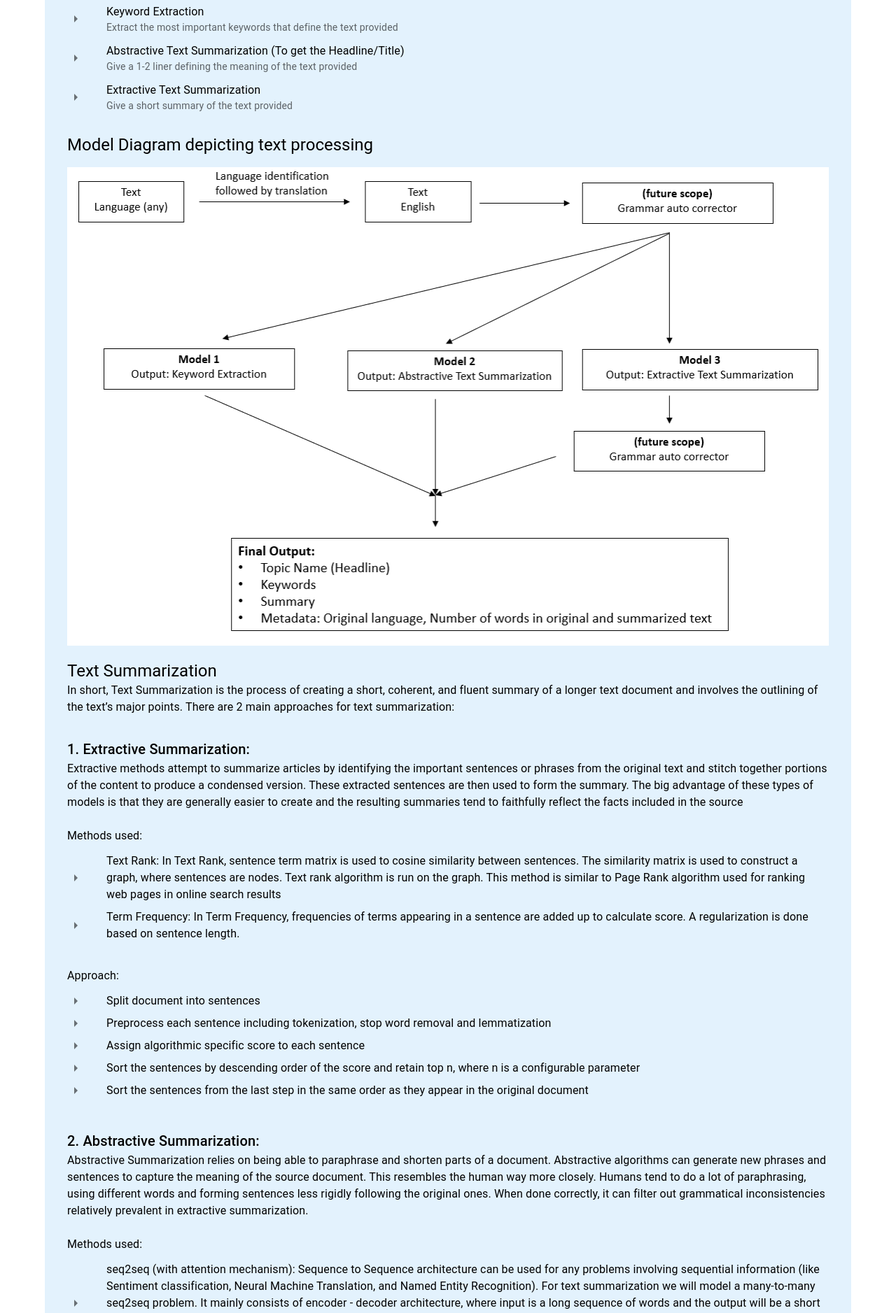
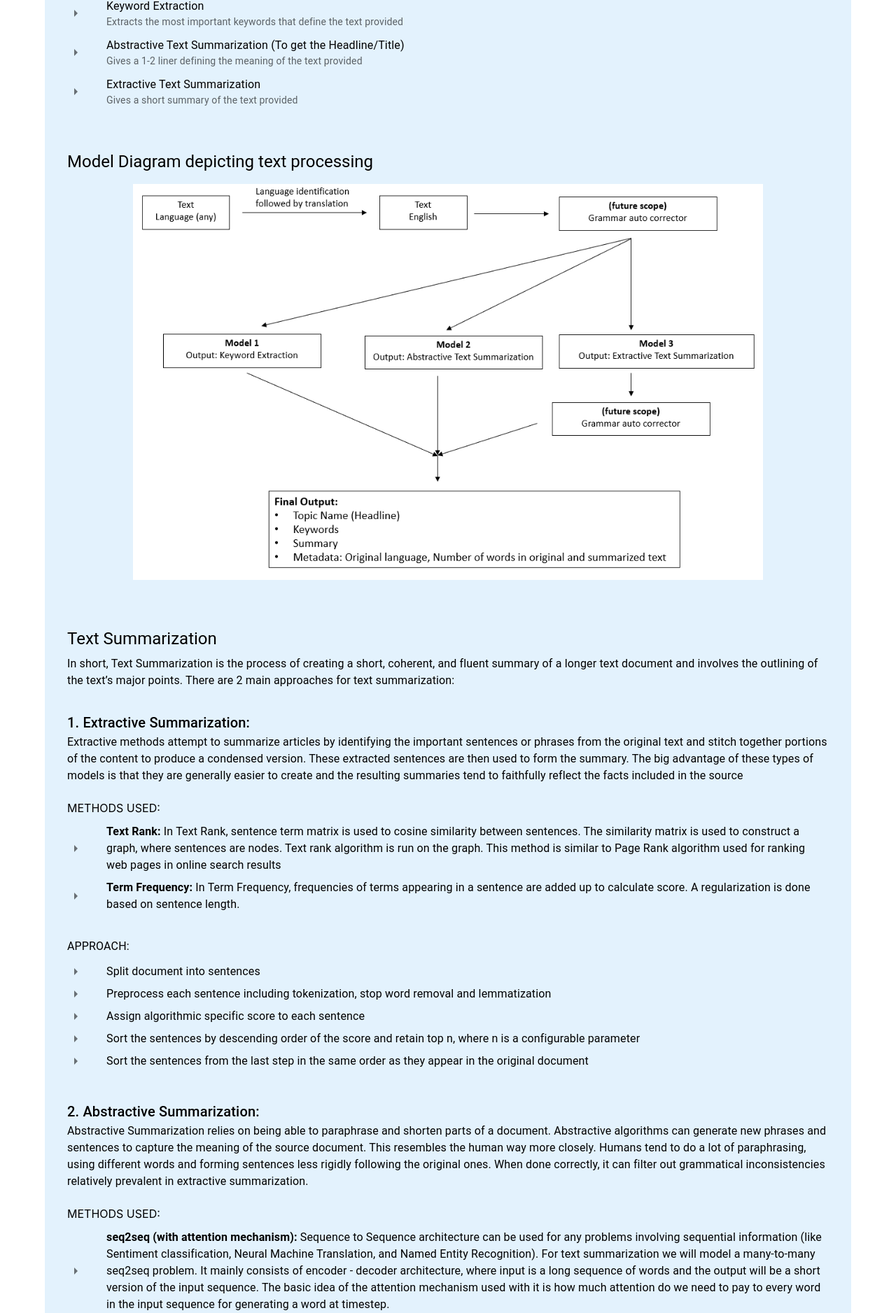
Before and after one commit to atharvadpatil/MTASE-frontend, a React (Create React App) app: page /approach in a window 1280 px wide. Shown: the part 367-2244 px from the top of the page at 70% size. Built offline with nearby package versions, Linux system fonts and the light colour scheme.

Commit message:
approach page completed

```diff
--- a/src/components/approach.js
+++ b/src/components/approach.js
@@ -15,12 +15,15 @@ import ListItem from '@mui/material/ListItem';
 import ListItemIcon from '@mui/material/ListItemIcon';
 import ListItemText from '@mui/material/ListItemText';
 import ArrowRightIcon from '@mui/icons-material/ArrowRight';
+
+
+
 const Approach = () => {
     return (
         <>
             <Container>
                 <Box sx={{ textAlign: "left" }}>
-                    <Box mt={6} mb={4} pt={3} pb={3} pl={4} pr={4} style={{ backgroundColor: "#e3f2fd", borderRadius: "20px" }}>
+                    <Box mt={5} mb={4} pt={3} pb={3} pl={4} pr={4} style={{ backgroundColor: "#e3f2fd", borderRadius: "20px" }}>
                         <Box justifyContent="flex-start" mb={2}>
                             <Box sx={{ fontSize: 'h4.fontSize', fontWeight: 'regular' }}>
                                 Multilingual Text Analyzer and Summarization Engine
@@ -47,35 +50,35 @@ const Approach = () => {
                                     <ListItemIcon>
                                         <ArrowRightIcon />
                                     </ListItemIcon>
-                                    <ListItemText primary="Keyword Extraction" secondary="Extract the most important keywords that define the text provided" />
+                                    <ListItemText primary="Keyword Extraction" secondary="Extracts the most important keywords that define the text provided" />
                                 </ListItem>
                                 <ListItem disablePadding>
                                     <ListItemIcon>
                                         <ArrowRightIcon />
                                     </ListItemIcon>
-                                    <ListItemText primary="Abstractive Text Summarization (To get the Headline/Title)" secondary="Give a 1-2 liner defining the meaning of the text provided" />
+                                    <ListItemText primary="Abstractive Text Summarization (To get the Headline/Title)" secondary="Gives a 1-2 liner defining the meaning of the text provided" />
                                 </ListItem>
                                 <ListItem disablePadding>
                                     <ListItemIcon>
                                         <ArrowRightIcon />
                                     </ListItemIcon>
-                                    <ListItemText primary="Extractive Text Summarization" secondary="Give a short summary of the text provided" />
+                                    <ListItemText primary="Extractive Text Summarization" secondary="Gives a short summary of the text provided" />
                                 </ListItem>
                             </List>
                         </Box>
-                        <Box mt={2} >
+                        <Box mt={6} >
                             <Box>
                                 <Typography variant='h5'>
                                     Model Diagram depicting text processing
                                 </Typography>
                             </Box>
-                            <Box pt={2} >
-                                <img src={modelDiagram} alt="banner" style={{ height: '50%', width: '100%'}} />
+                            <Box pt={2} sx={{ textAlign: 'center' }}>
+                                <img src={modelDiagram} alt="banner" style={{ height: '50%', maxWidth: '900px', width: '100%' }} />
                             </Box>
                         </Box>
-                        <Box mt={2}>
+                        <Box mt={8}>
                             <Box>
-                                <Typography variant='h5'>
+                                <Typography variant='h5' gutterBottom>
                                     Text Summarization
                                 </Typography>
                                 <Typography variant='body1'>
@@ -91,27 +94,27 @@ const Approach = () => {
                                 </Typography>
                             </Box>
                             <Box mt={3}>
-                                <Typography variant='body1'>
-                                    Methods used:
+                                <Typography variant='h7'>
+                                    METHODS USED:
                                 </Typography>
                                 <List>
                                     <ListItem disablePadding>
                                         <ListItemIcon>
                                             <ArrowRightIcon />
                                         </ListItemIcon>
-                                        <ListItemText primary="Text Rank: In Text Rank, sentence term matrix is used to cosine similarity between sentences. The similarity matrix is used to construct a graph, where sentences are nodes. Text rank algorithm is run on the graph. This method is similar to Page Rank algorithm used for ranking web pages in online search results" />
+                                        <ListItemText primary={<><strong>Text Rank:</strong> In Text Rank, sentence term matrix is used to cosine similarity between sentences. The similarity matrix is used to construct a graph, where sentences are nodes. Text rank algorithm is run on the graph. This method is similar to Page Rank algorithm used for ranking web pages in online search results</>} />
                                     </ListItem>
                                     <ListItem disablePadding>
                                         <ListItemIcon>
                                             <ArrowRightIcon />
                                         </ListItemIcon>
-                                        <ListItemText primary="Term Frequency: In Term Frequency, frequencies of terms appearing in a sentence are added up to calculate score. A regularization is done based on sentence length." />
+                                        <ListItemText primary={<><strong>Term Frequency:</strong> In Term Frequency, frequencies of terms appearing in a sentence are added up to calculate score. A regularization is done based on sentence length.</>} />
                                     </ListItem>
                                 </List>
                             </Box>
                             <Box mt={3}>
                                 <Typography variant='body1'>
-                                    Approach:
+                                    APPROACH:
                                 </Typography>
                                 <List>
                                     <ListItem disablePadding>
@@ -155,25 +158,25 @@ const Approach = () => {
                                 </Typography>
                             </Box>
                             <Box mt={3}>
-                                <Typography variant='body1'>
-                                    Methods used:
+                                <Typography variant='h7'>
+                                    METHODS USED:
                                 </Typography>
                                 <List>
                                     <ListItem disablePadding>
                                         <ListItemIcon>
                                             <ArrowRightIcon />
                                         </ListItemIcon>
-                                        <ListItemText primary="seq2seq (with attention mechanism): Sequence to Sequence architecture can be used for any problems involving sequential information (like Sentiment classification, Neural Machine Translation, and Named Entity Recognition). For text summarization we will model a many-to-many seq2seq problem. It mainly consists of encoder - decoder architecture, where input is a long sequence of words and the output will be a short version of the input sequence. The basic idea of the attention mechanism used with it is how much attention do we need to pay to every word in the input sequence for generating a word at timestep." />
+                                        <ListItemText primary={<><strong>seq2seq (with attention mechanism):</strong> Sequence to Sequence architecture can be used for any problems involving sequential information (like Sentiment classification, Neural Machine Translation, and Named Entity Recognition). For text summarization we will model a many-to-many seq2seq problem. It mainly consists of encoder - decoder architecture, where input is a long sequence of words and the output will be a short version of the input sequence. The basic idea of the attention mechanism used with it is how much attention do we need to pay to every word in the input sequence for generating a word at timestep.</>} />
                                     </ListItem>
                                     <ListItem disablePadding>
                                         <ListItemIcon>
                                             <ArrowRightIcon />
                                         </ListItemIcon>
-                                        <ListItemText primary="Pointer Gen Model: The pointer-generator network is the extension of the above model, as it allows both copying words via pointing, and generating words from a fixed vocabulary. For each decoder timestep, a generation probability is calculated, which weights the probability of generating words from the vocabulary, versus copying words from the source text. The vocabulary distribution and the attention distribution are weighted and summed to obtain the final distribution, from which we make our prediction." />
+                                        <ListItemText primary={<><strong>Pointer Gen Model:</strong> The pointer-generator network is the extension of the above model, as it allows both copying words via pointing, and generating words from a fixed vocabulary. For each decoder timestep, a generation probability is calculated, which weights the probability of generating words from the vocabulary, versus copying words from the source text. The vocabulary distribution and the attention distribution are weighted and summed to obtain the final distribution, from which we make our prediction.</>} />
                                     </ListItem>
                                 </List>
                             </Box>
-                            <Box mt={4}>
+                            <Box mt={6}>
                                 <Typography variant='h5'>
                                     Technologies Used:
                                 </Typography>
@@ -188,7 +191,7 @@ const Approach = () => {
                                             <ListItemIcon>
                                                 <ArrowRightIcon />
                                             </ListItemIcon>
-                                            <img src={reactSvg} alt="react-logo" style={{ height: 55, width: 55 }}/> &nbsp;
+                                            <img src={reactSvg} alt="react-logo" style={{ height: 55, width: 55 }} /> &nbsp;
                                             <ListItemText primary="React" />
                                         </ListItem>
                                         <ListItem disablePadding>
@@ -209,14 +212,14 @@ const Approach = () => {
                                             <ListItemIcon>
                                                 <ArrowRightIcon />
                                             </ListItemIcon>
-                                            <img src={djangoSvg} alt="Django-logo" style={{ height: 50, width: 55 }}/>
+                                            <img src={djangoSvg} alt="Django-logo" style={{ height: 50, width: 55 }} />
                                             <ListItemText primary="Django REST Framework" />
                                         </ListItem>
                                         <ListItem disablePadding>
                                             <ListItemIcon>
                                                 <ArrowRightIcon />
                                             </ListItemIcon>
-                                            <img src={sqlSvg} alt="SQL-logo" style={{ height: 50, width: 55 }}/>
+                                            <img src={sqlSvg} alt="SQL-logo" style={{ height: 50, width: 55 }} />
                                             <ListItemText primary="SQL" />
                                         </ListItem>
                                     </List>
@@ -230,8 +233,8 @@ const Approach = () => {
                                             <ListItemIcon>
                                                 <ArrowRightIcon />
                                             </ListItemIcon>
-                                            <img src={tfSvg} alt="TF-logo" style={{ height: 50, width: 55 }}/>
-                                            <ListItemText primary="TensorFlow"/>
+                                            <img src={tfSvg} alt="TF-logo" style={{ height: 50, width: 55 }} />
+                                            <ListItemText primary="TensorFlow" />
                                         </ListItem>
                                     </List>
                                 </Box>
```
